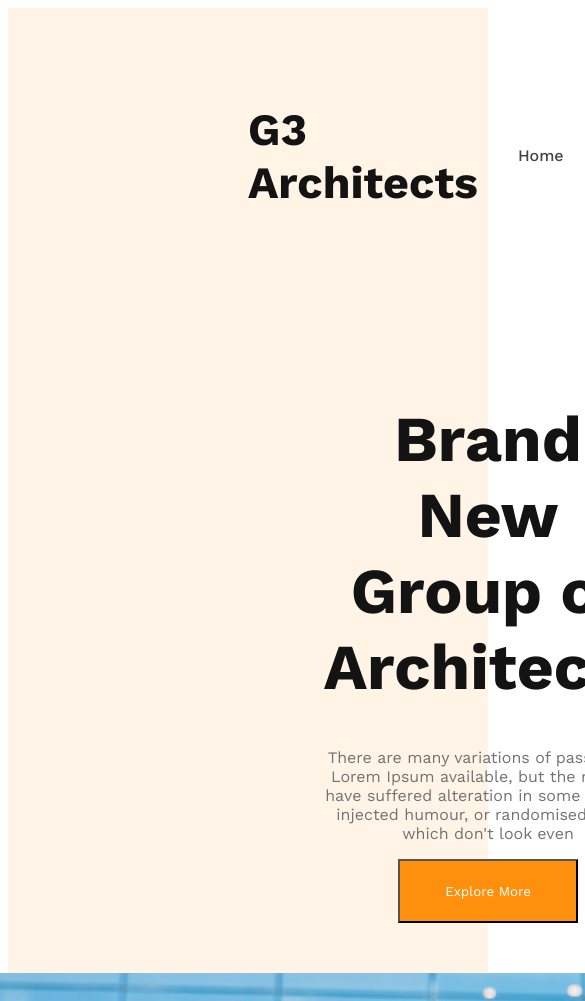
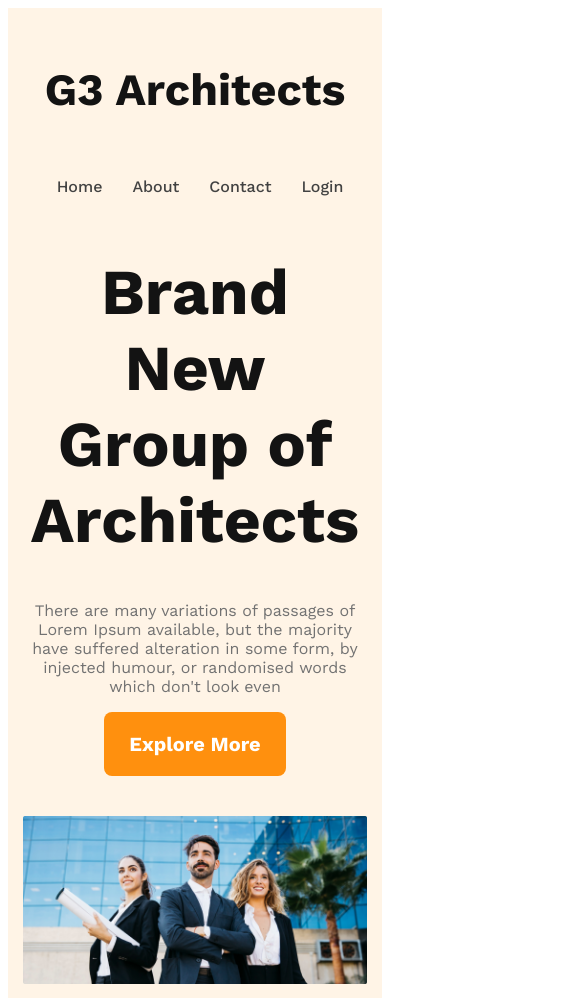
Before and after one commit to AlamRazek/g3-architects-website, a plain HTML site: page index.html in a window 390 px wide. Shown: the top 1001 px of the page, 585 px wide, since content can reach past the window. Drawn offline with nearby package versions, Linux system fonts and the light colour scheme.

Commit message:
finish the responsive for mobile and medium devices

```diff
--- a/css/style.css
+++ b/css/style.css
@@ -9,10 +9,14 @@
 /* shared styles */
 
 .btn-primary {
-    width: 180px;
-    height: 64px;
+    padding: 20px 25px;
     background-color: #FF900E;
-    color: white;
+    border-radius: 8px;
+    color: #FFF;
+    font-size: 1.25rem;
+    font-weight: 700;
+    cursor: pointer;
+    border: none;
 }
 
 
@@ -54,19 +58,10 @@ nav>ul>li>a {
 
 /* banner styles */
 
-.banner {
-    margin: 105px 240px;
-    display: flex;
-    justify-content: center;
-    align-items: center;
-    flex-direction: column;
-    text-align: center;
-}
-
 .banner-content {
     max-width: 862px;
-    gap: 32px;
-    margin-bottom: 50px;
+    text-align: center;
+    margin: 0 auto;
 }
 
 .banner-title {
@@ -79,4 +74,34 @@ nav>ul>li>a {
     color: #727272;
 }
 
-.
+.banner img {
+    margin-top: 40px;
+    width: 100%;
+}
+
+
+/* responsive media query */
+
+
+/* mobile devices */
+
+@media screen and (max-width:576px) {
+    header {
+        padding: 10px 15px;
+    }
+    nav {
+        flex-direction: column;
+    }
+}
+
+
+/* medium screen devices */
+
+@media screen and (min-width:576px) and (max-width:960px) {
+    header {
+        padding: 10px 15px;
+    }
+    nav {
+        flex-direction: column;
+    }
+}
```
